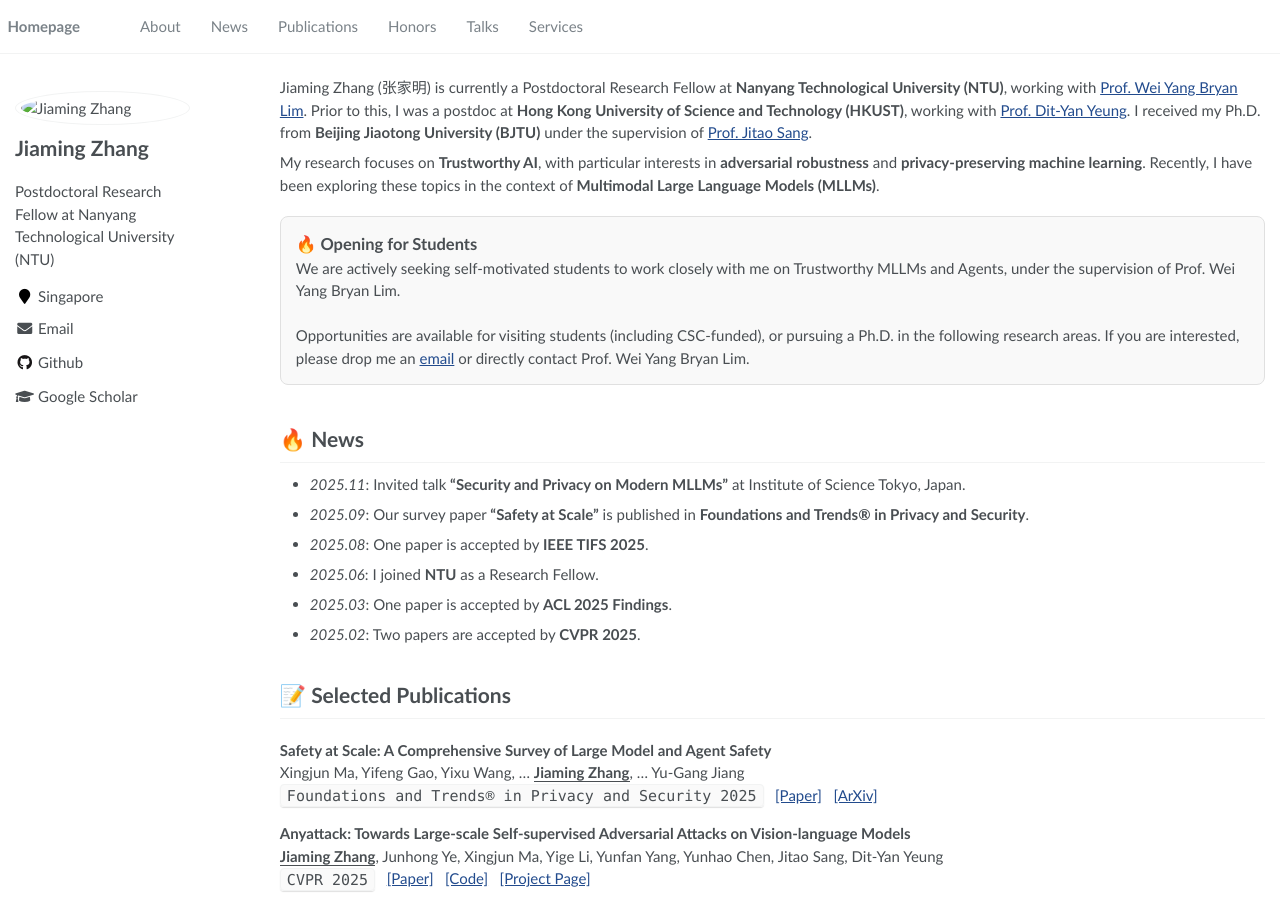
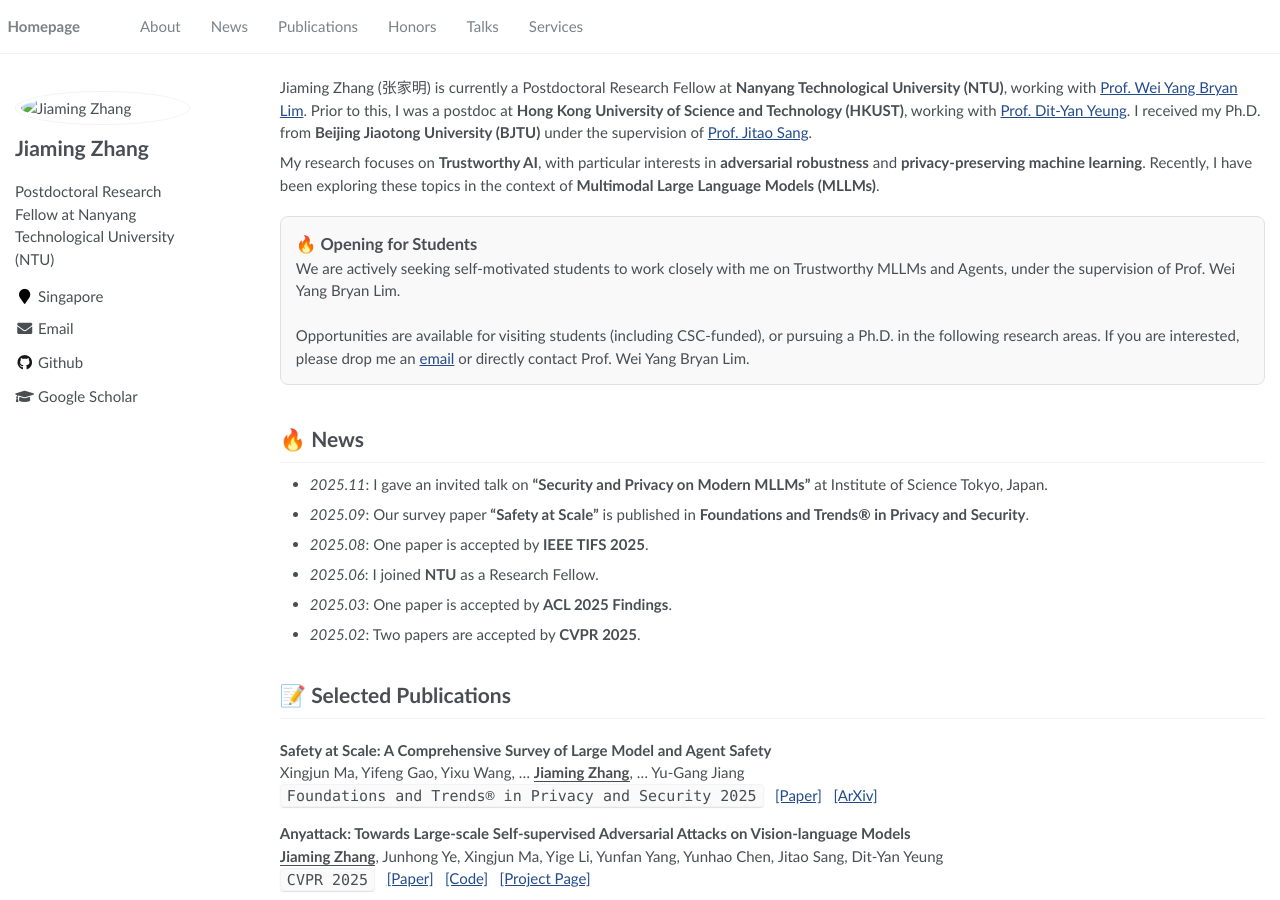
Before and after one commit to jiamingzhang94/jiamingzhang94.github.io, a Jekyll site: the page built from _pages/about.md, in a window 1280 px wide and 900 px high. Built offline with Jekyll 4.4.1, drawn with Linux system fonts in a browser that asks for light colours.

Commit message:
new template

```diff
--- a/_pages/about.md
+++ b/_pages/about.md
@@ -32,7 +32,7 @@ My research focuses on **Trustworthy AI**, with particular interests in **advers
 <span class='anchor' id='news'></span>
 # 🔥 News
 
-- *2025.11*: Invited talk **"Security and Privacy on Modern MLLMs"** at Institute of Science Tokyo, Japan.
+- *2025.11*: I gave an invited talk on **"Security and Privacy on Modern MLLMs"** at Institute of Science Tokyo, Japan.
 - *2025.09*: Our survey paper **"Safety at Scale"** is published in **Foundations and Trends® in Privacy and Security**.
 - *2025.08*: One paper is accepted by **IEEE TIFS 2025**.
 - *2025.06*: I joined **NTU** as a Research Fellow.
```
